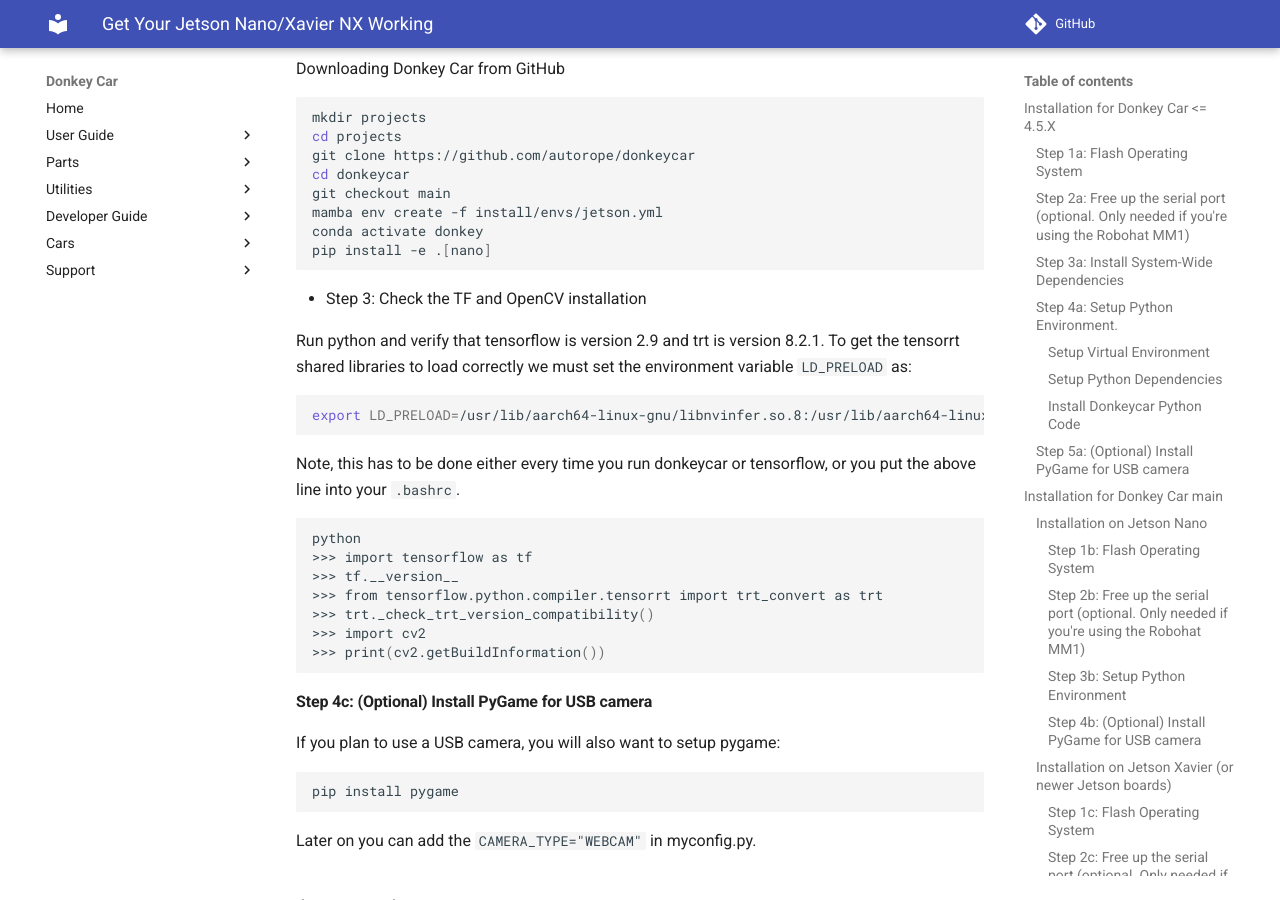
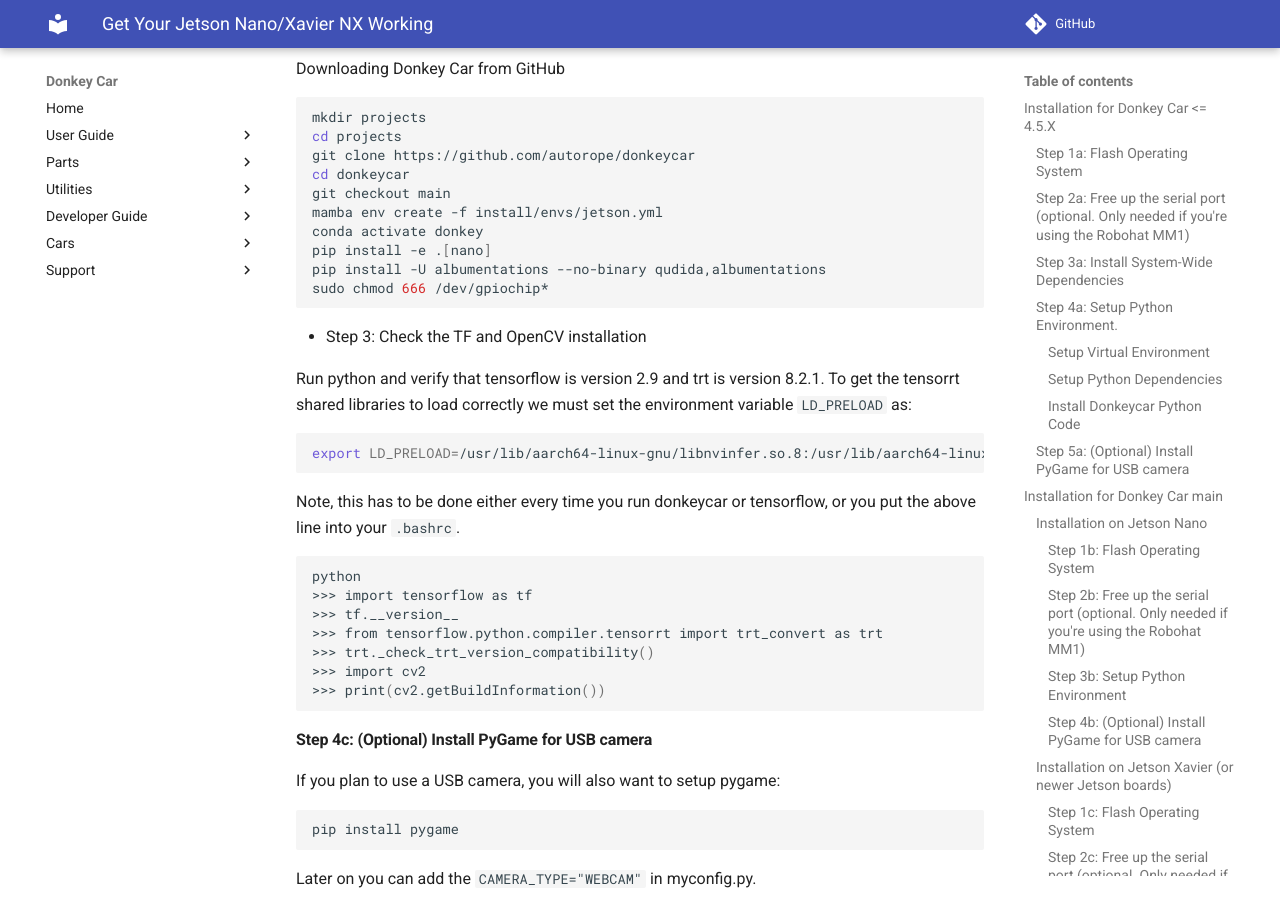
Before and after one commit to autorope/donkeydocs, an MkDocs documentation site: the page built from docs/guide/robot_sbc/setup_jetson_nano.md, in a window 1280 px wide and 900 px high, scrolled down 8729 px. Built offline with MkDocs 1.6.1 and Material for MkDocs 9.7.7, drawn with Linux system fonts in a browser that asks for light colours; comment, search, counter and statistics services are not loaded.

Commit message:
Missing albumentations and gpiochip instructions in JP 5.0.X install.

````diff
--- a/docs/guide/robot_sbc/setup_jetson_nano.md
+++ b/docs/guide/robot_sbc/setup_jetson_nano.md
@@ -466,6 +466,8 @@ git checkout main
 mamba env create -f install/envs/jetson.yml
 conda activate donkey
 pip install -e .[nano]
+pip install -U albumentations --no-binary qudida,albumentations
+sudo chmod 666 /dev/gpiochip*
 
 ```
 
````
